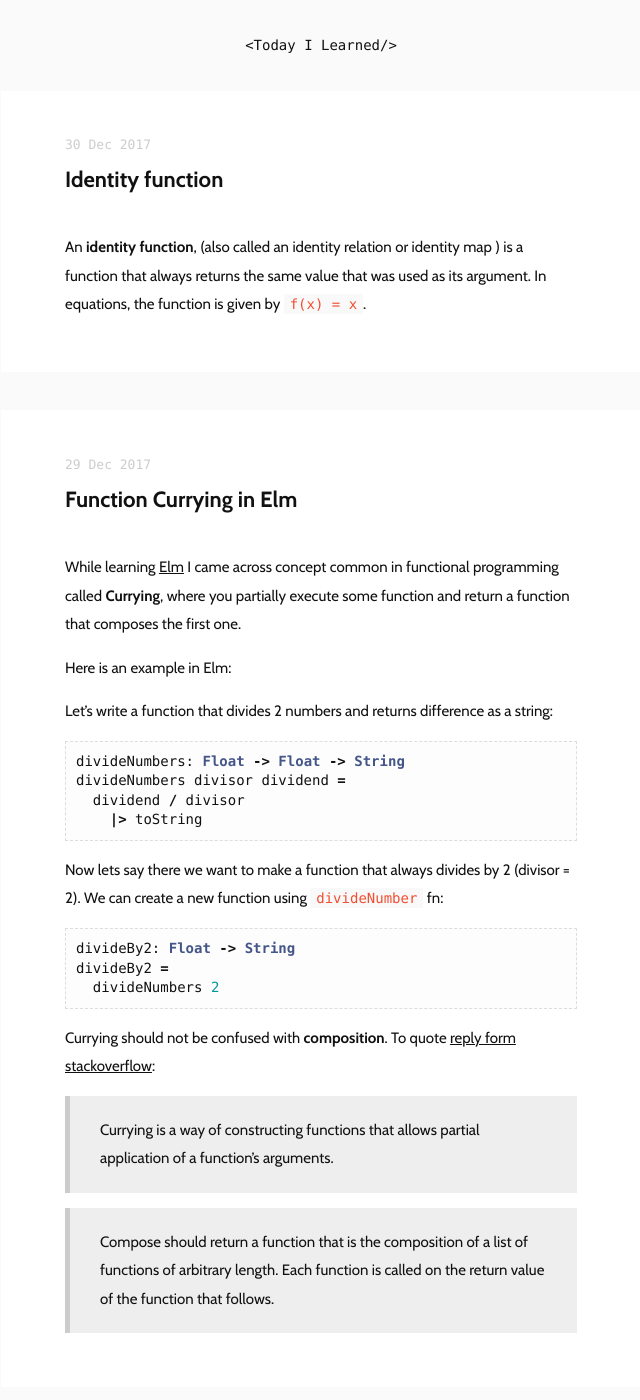
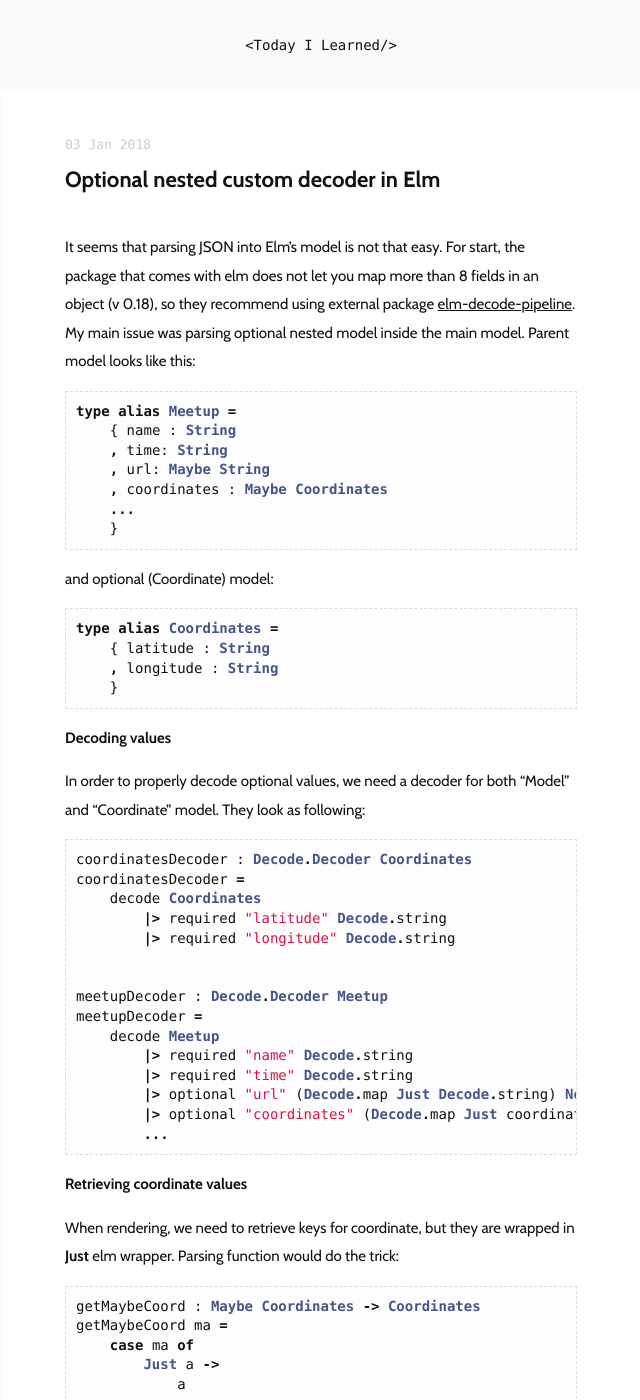
Before and after one commit to fuzinato/fuzinato.github.io, a Jekyll site: the page built from index.html, in a window 1280 px wide and 1400 px high. Shown: the whole window, without its empty margins (319-959 px from the left). Built offline with Jekyll 4.4.1, drawn with Linux system fonts in a browser that asks for light colours; the list of posts is cut into pages by our own code; some of the changed text lies outside the part shown.

Commit message:
Update from Forestry.io - elm-using-custom-decoder-with-json-decode-pipeline.md

````diff
--- a/_drafts/_posts/elm-using-custom-decoder-with-json-decode-pipeline.md
+++ b/_posts/2018-01-04-elm-using-custom-decoder-with-json-decode-pipeline.md
@@ -6,8 +6,8 @@
 resources: https://www.brianthicks.com/post/2016/12/29/adding-new-fields-to-your-json-decoder/
 category: ''
 ---
-It seems that parsing JSON into Elm's model is not that easy. For start, package that comes with elm does not let you map more than 8 fields in object (v 0.18), so they recommend using external package [elm-decode-pipeline](http://package.elm-lang.org/packages/NoRedInk/elm-decode-pipeline/latest).
-My main issue was parsing optional nested model inside main model. Parent model looks like this:
+It seems that parsing JSON into Elm's model is not that easy. For start, the package that comes with elm does not let you map more than 8 fields in an object (v 0.18), so they recommend using external package [elm-decode-pipeline](http://package.elm-lang.org/packages/NoRedInk/elm-decode-pipeline/latest).
+My main issue was parsing optional nested model inside the main model. Parent model looks like this:
 ```elm
 type alias Meetup =
     { name : String
@@ -26,7 +26,7 @@
 ```
 
 ### Decoding values
-In order to properly decode optional values we need decoder for both "Model" and "Coordinate" model. They look as following:
+In order to properly decode optional values, we need a decoder for both "Model" and "Coordinate" model. They look as following:
 ```elm
 coordinatesDecoder : Decode.Decoder Coordinates
 coordinatesDecoder =
````
Also changed, not shown: .forestry/front_matter/templates/posts.yml.
